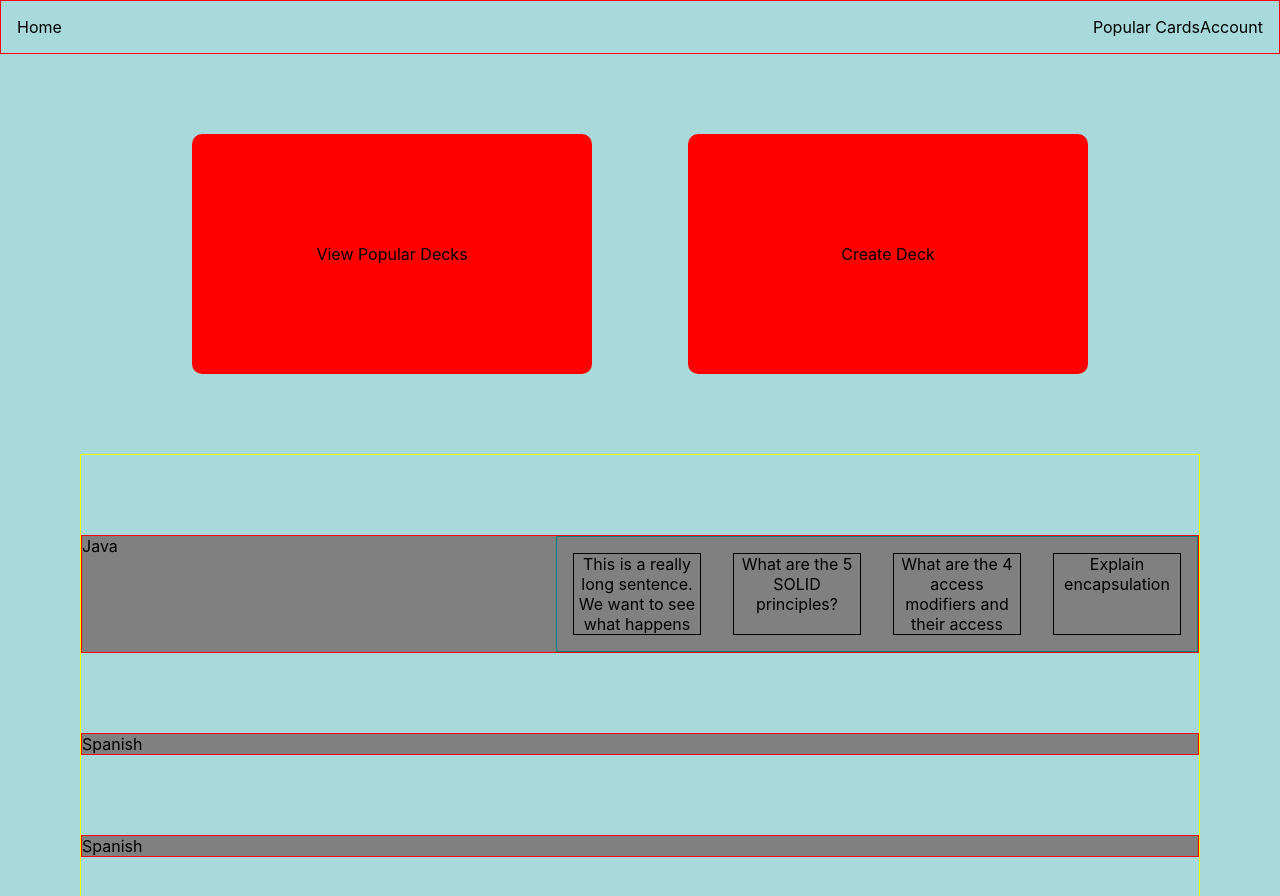
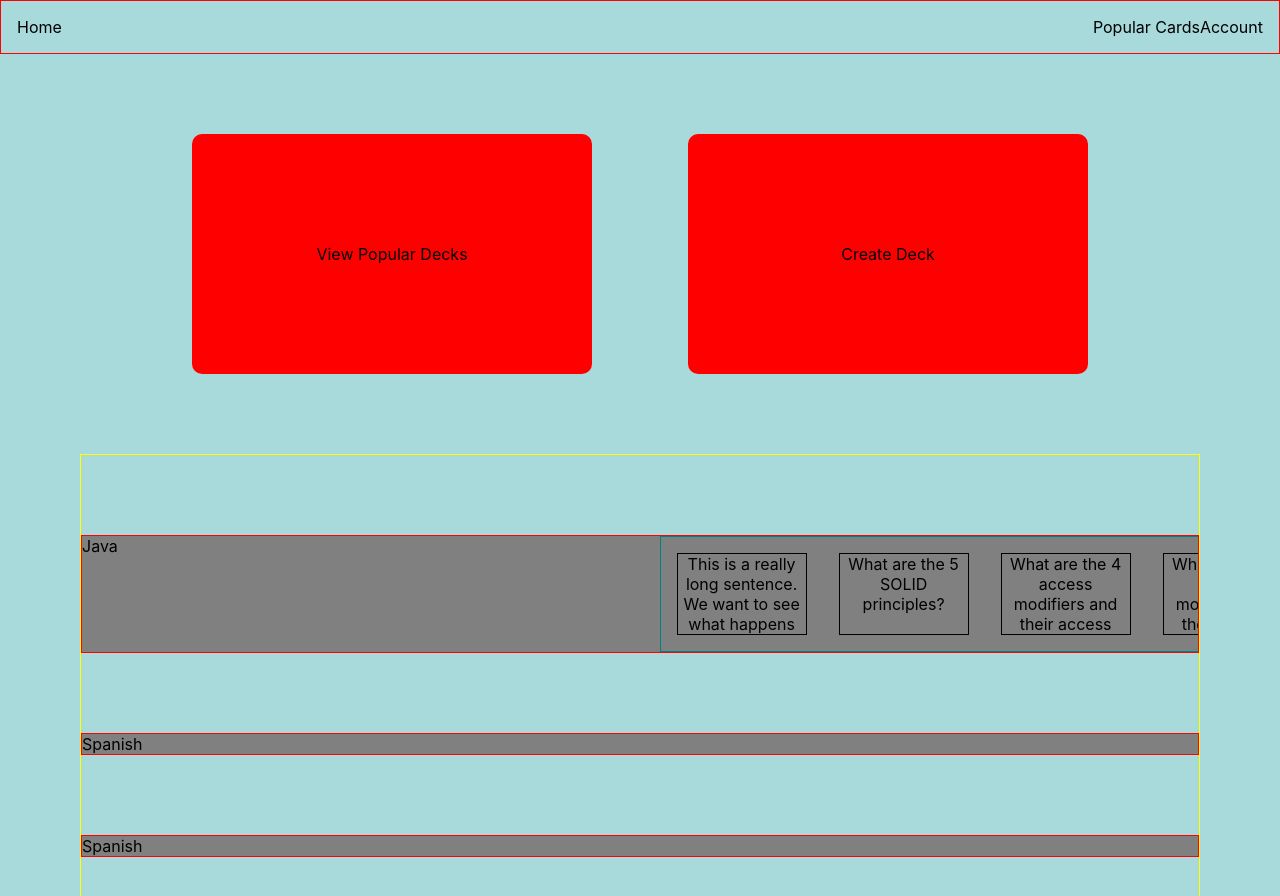
Before and after one commit to michael-mcmasters/Notecards, a React (Create React App) app: page / in a window 1280 px wide. Shown: the top 896 px of the page. Built offline with nearby package versions, Linux system fonts and the light colour scheme.

Commit message:
Make only part of last card appear

```diff
--- a/src/components/homepage2/HomePage2.js
+++ b/src/components/homepage2/HomePage2.js
@@ -29,7 +29,7 @@ const HomePage2 = () => {
           <Card>This is a really long sentence. We want to see what happens when we have really long sentences.</Card>
           <Card>{decks[0].cards[6].frontText}</Card>
           <Card>{decks[0].cards[5].frontText}</Card>
-          <Card>{decks[0].cards[4].frontText}</Card>
+          <Card>{decks[0].cards[5].frontText}</Card>
         </CardsGallary>
       </DeckRow>
       <DeckRow>
@@ -53,22 +53,17 @@ const DeckRow = styled.div`
   background-color: gray;
   margin: 5rem 0;
   border: 1px solid red;
+  overflow: hidden;
 `;
 
 const CardsGallary = styled.div`
+  position: relative;
+  left: 10%;              /* Div is pushed to the right so that only part of last card is shown. */
+  margin-left: -2rem;     /* Offset its margin */
+  border: 1px solid teal;
+  overflow: hidden;
   display: flex;
-  width: 40rem;
-  border: 1px solid teal;
 `;
-
-// const Card = styled.p`
-//   background-color: skyblue;
-//   margin: 0.5rem;
-//   /* white-space: nowrap; */
-//   /* overflow: hidden; */
-//   text-overflow: ellipsis;
-//   max-height: 3rem;
-// `;
 
 const Card = styled.p`
   margin: 1rem;
@@ -79,6 +74,4 @@ const Card = styled.p`
   border: 1px solid #000000;
 `;
 
-
-
 export default HomePage2;
```
